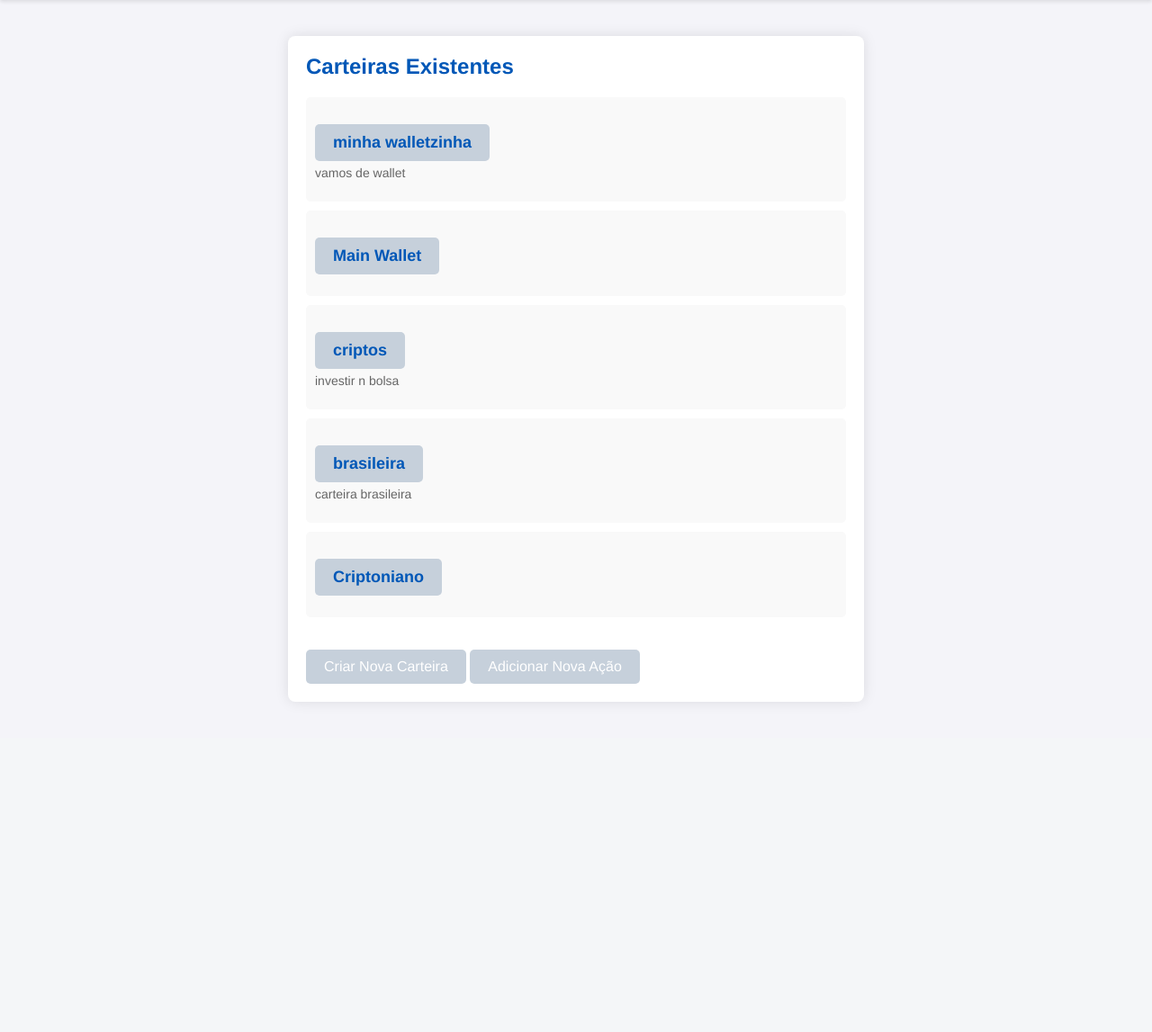
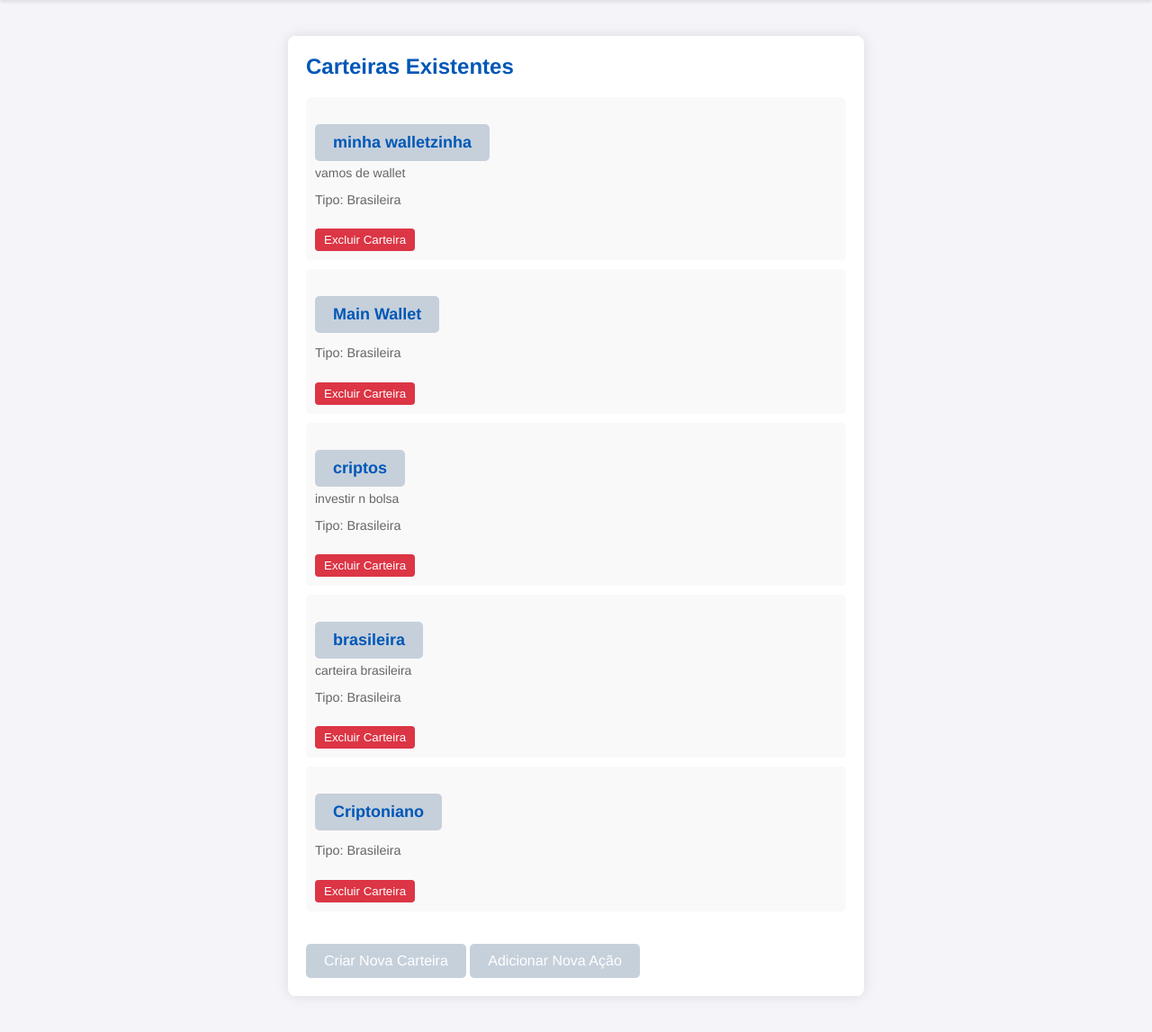
Before and after one commit to MatheusRicardoCarvalho/magnata-django-app, a Django app: page / in a window 1280 px wide. Shown: the part 100-1247 px from the top of the page at 90% size. Before the commit the page ends 882 px from the top, so only its background shows below. Run offline with Django 5.2, Linux system fonts and the light colour scheme; a user stored in the database is signed in; data comes from the database, SQL or seed files in the repository; both versions use the stored data as it was after the commit.

Commit message:
Finalizado

```diff
--- a/magnata/static/css/base.css
+++ b/magnata/static/css/base.css
@@ -232,3 +232,23 @@ button:hover {
     color: rgba(255, 255, 255, 0.9);
     margin-right: 1rem;
 }
+
+.btn-delete {
+    background-color: #dc3545;
+    color: white;
+    padding: 5px 10px;
+    border: none;
+    border-radius: 4px;
+    cursor: pointer;
+    margin-top: 10px;
+}
+
+.btn-delete:hover {
+    background-color: #c82333;
+}
+
+.wallet-type {
+    color: #666;
+    font-size: 0.9em;
+    margin-top: 5px;
+}
--- a/magnata/templates/wallet/home.html
+++ b/magnata/templates/wallet/home.html
@@ -12,13 +12,19 @@
                 <div>
                     <a href="{% url 'wallet_management' %}?wallet_id={{ wallet.id }}" class="btn-wallet">{{ wallet.name }}</a>
                     <p class="wallet-desc">{{ wallet.description }}</p>
+                    <p class="wallet-type">Tipo: {{ wallet.get_type_display }}</p>
+                    <form method="POST" action="{% url 'delete_wallet' %}" style="display: inline;">
+                        {% csrf_token %}
+                        <input type="hidden" name="wallet_id" value="{{ wallet.id }}">
+                        <button type="submit" class="btn-delete" onclick="return confirm('Tem certeza que deseja excluir esta carteira?')">Excluir Carteira</button>
+                    </form>
                 </div>
             </li>
             {% endfor %}
         </ul>
         <a href="{% url 'create_wallet' %}">Criar Nova Carteira</a>
         {% if user.is_superuser %}
-        <a href="{% url 'add_stock' %}">Adicionar Nova Ação</a>  <!-- Adicione esta linha -->
+        <a href="{% url 'add_stock' %}">Adicionar Nova Ação</a>
         {% endif %}
     </section>
 </main>
--- a/magnata/templates/wallet/wallet_management.html
+++ b/magnata/templates/wallet/wallet_management.html
@@ -5,7 +5,8 @@
 {% block content %}
 <main>
     <section class="wallet-details">
-        <h2>{{ wallet.name }}</h2>
+        <h1>{{ wallet.name }}</h1>
+        <p>Tipo: {{ wallet.get_type_display }}</p>
         <p>{{ wallet.description }}</p>
 
         <div class="stocks-list">
--- a/magnata/wallet/urls.py
+++ b/magnata/wallet/urls.py
@@ -12,5 +12,6 @@ urlpatterns = [
         path('', views.home, name='home'),
         path('wallet/add_stock', views.add_stock, name='add_stock'),
         path('wallet/sell_stock', views.sell_stock, name='sell_stock'),
+        path('wallet/delete_wallet', views.delete_wallet, name='delete_wallet'),
 
 ]
--- a/magnata/wallet/views.py
+++ b/magnata/wallet/views.py
@@ -65,21 +65,18 @@ def buy_stock(request):
         wallet = Wallet.objects.get(id=wallet_id)
         stock = Stock.objects.get(id=stock_id)
 
-        # Primeiro, tente encontrar o StockInWallet existente
         try:
             stock_in_wallet = StockInWallet.objects.get(wallet=wallet, stock=stock)
-            # Se existe, atualize o total
+
             stock_in_wallet.total = F('total') + quantity
             stock_in_wallet.save()
         except StockInWallet.DoesNotExist:
-            # Se não existe, crie um novo com o total inicial
             stock_in_wallet = StockInWallet.objects.create(
                 wallet=wallet,
                 stock=stock,
                 total=quantity
             )
 
-        # Crie o registro no histórico de compras
         buy_stock = BuyHistory.objects.create(
             wallet=wallet,
             stock_in_wallet=stock_in_wallet,
@@ -91,7 +88,14 @@ def buy_stock(request):
         return render(request,'wallet/wallet_management.html', context=context)
 
     wallet_id = request.GET.get('wallet_id')
-    available_stocks = Stock.objects.all()
+    wallet = get_object_or_404(Wallet, id=wallet_id, user=request.user)
+    print('Minha carteira', wallet)
+    print('Tipo da carteira', wallet.type)
+    if wallet.type == "Brasileira":
+        print('walletType', WalletType)
+        available_stocks = Stock.objects.exclude(classification__name__in=WalletType)
+    else:
+        available_stocks = Stock.objects.filter(classification__name=wallet.type)
     context = {'available_stocks': available_stocks, 'wallet_id': wallet_id}
     return render(request, 'wallet/buy_stock.html', context=context)
 
@@ -101,11 +105,9 @@ def add_wallet(request):
         name = request.POST.get('name')
         description = request.POST.get('description')
 
-        # Create and save the new wallet
         wallet = Wallet.objects.create(user_id=user, name=name, description=description)
 
-        # Redirect to a success page or wherever you want after adding the wallet
-        return redirect('wallet_list')  # Example, you could create a wallet list page
+        return redirect('wallet_list')
 
     return render(request, 'wallet_form.html')
 
@@ -115,10 +117,11 @@ def create_wallet(request):
         user = request.user
         name = request.POST.get('name')
         description = request.POST.get('description')
+        type = request.POST.get('type')
 
-        wallet = Wallet.objects.create(user=user, name=name, description=description)
+        wallet = Wallet.objects.create(user=user, name=name, description=description, type=type)
 
-        return redirect('home')  # Example, you could create a wallet list page
+        return redirect('home')
 
     context = {"WalletType": WalletType}
     return render(request, 'wallet/create_wallet.html', context=context)
@@ -127,7 +130,7 @@ def create_wallet(request):
 def home(request):
     wallets = Wallet.objects.filter(user=request.user)
     context = {'wallets': wallets}
-    return render(request, 'wallet/home.html', context)  # Certifique-se de que o template 'home.html' existe
+    return render(request, 'wallet/home.html', context)
 
 @login_required
 def add_stock(request):
@@ -135,7 +138,6 @@ def add_stock(request):
         name = request.POST.get('name')
         ticker = request.POST.get('ticker')
 
-        # Verificar se uma nova classificação foi fornecida
         new_classification_name = request.POST.get('new_classification')
         if new_classification_name:
             classification, created = Classification.objects.get_or_create(name=new_classification_name)
@@ -143,7 +145,6 @@ def add_stock(request):
             classification_id = request.POST.get('classification')
             classification = Classification.objects.get(id=classification_id)
 
-        # Verificar se um novo setor foi fornecido
         new_sector_name = request.POST.get('new_sector')
         if new_sector_name:
             sector, created = Sector.objects.get_or_create(name=new_sector_name)
@@ -164,6 +165,7 @@ def add_stock(request):
 @login_required
 def sell_stock(request):
     if request.method == 'POST':
+        print('Vendendo ação')
         stock_in_wallet_id = request.POST.get('stock_in_wallet_id')
         quantity = int(request.POST.get('quantity'))
         price = float(request.POST.get('price'))
@@ -174,7 +176,6 @@ def sell_stock(request):
         wallet = get_object_or_404(Wallet, id=wallet_id, user=request.user)
 
         if stock_in_wallet.total >= quantity:
-            # Create sell history record
             SellHistory.objects.create(
                 wallet=wallet,
                 stock_in_wallet=stock_in_wallet,
@@ -183,12 +184,19 @@ def sell_stock(request):
                 date=date
             )
 
-            # Update stock quantity
             stock_in_wallet.total -= quantity
             stock_in_wallet.save()
 
-            # If no more stocks, delete the record
             if stock_in_wallet.total == 0:
                 stock_in_wallet.delete()
 
-        return redirect('wallet_management')
+        return redirect(f'/wallet/wallet_management?wallet_id={wallet_id}')
+
+@login_required
+def delete_wallet(request):
+    if request.method == 'POST':
+        wallet_id = request.POST.get('wallet_id')
+        wallet = get_object_or_404(Wallet, id=wallet_id, user=request.user)
+        wallet.delete()
+        return redirect('home')
+    return redirect('home')
```
Also changed, not shown: magnata/db.sqlite3.
